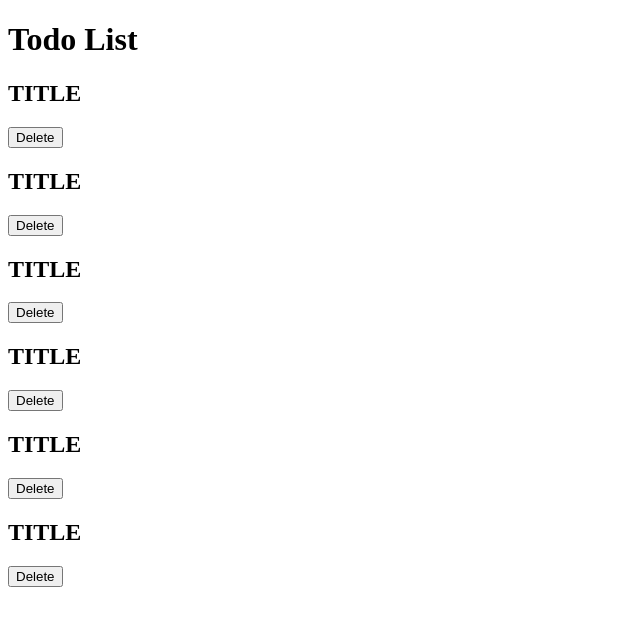
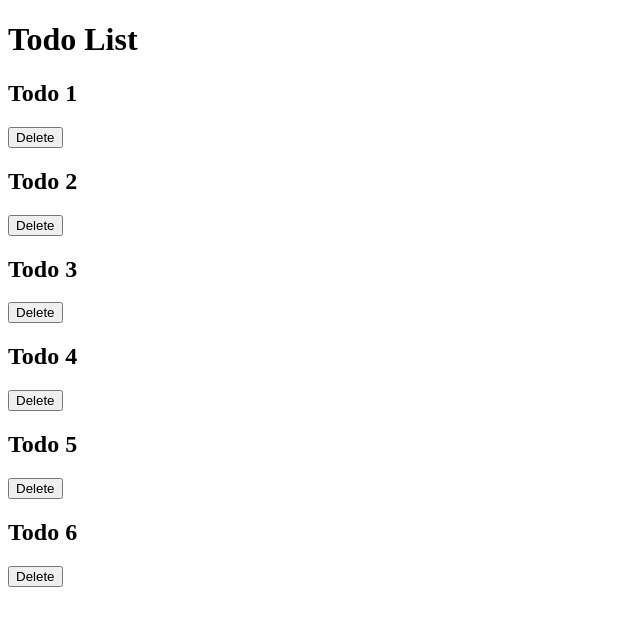
Before and after one commit to Annedrew/Web-Devlopment, a React (Create React App) app in the folder react-review/: page / in a window 1280 px wide. Shown: the top 626 px of the page, without its empty margins (0-640 px from the left). Built offline with nearby package versions, Linux system fonts and the light colour scheme.

Commit message:
Add dynamic content

```diff
--- a/react-review/src/App.js
+++ b/react-review/src/App.js
@@ -4,12 +4,12 @@
   return (
     <div>
       <h1>Todo List</h1>
-      <Todo />
-      <Todo />
-      <Todo />
-      <Todo />
-      <Todo />
-      <Todo />
+      <Todo text='Todo 1'/>
+      <Todo text='Todo 2'/>
+      <Todo text='Todo 3'/>
+      <Todo text='Todo 4'/>
+      <Todo text='Todo 5'/>
+      <Todo text='Todo 6'/>
     </div>
   );
 }
--- a/react-review/src/components/Todo.js
+++ b/react-review/src/components/Todo.js
@@ -1,7 +1,7 @@
-function Todo() {
+function Todo(props) {
     return(
         <div className='card'>
-            <h2>TITLE</h2>
+            <h2>{ props.text }</h2>
             <div className='actions'>
                 <button className='btn'>Delete</button>
             </div>
```
